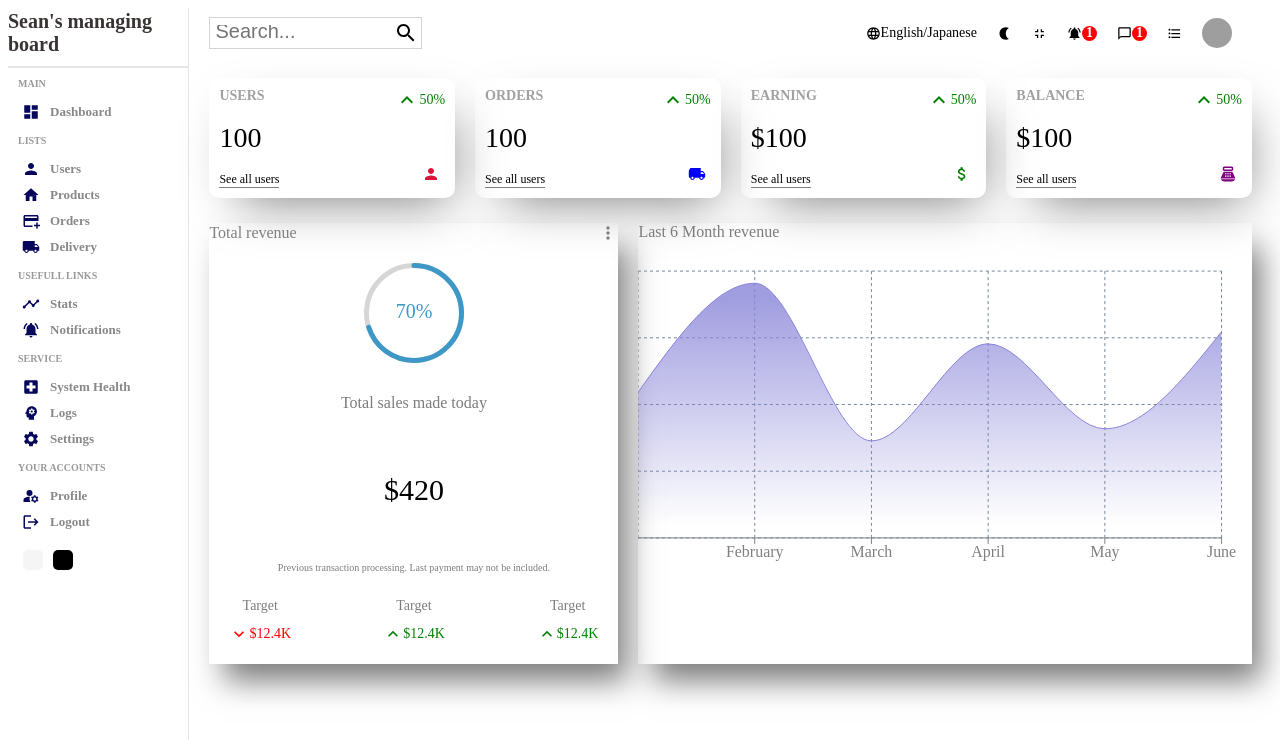
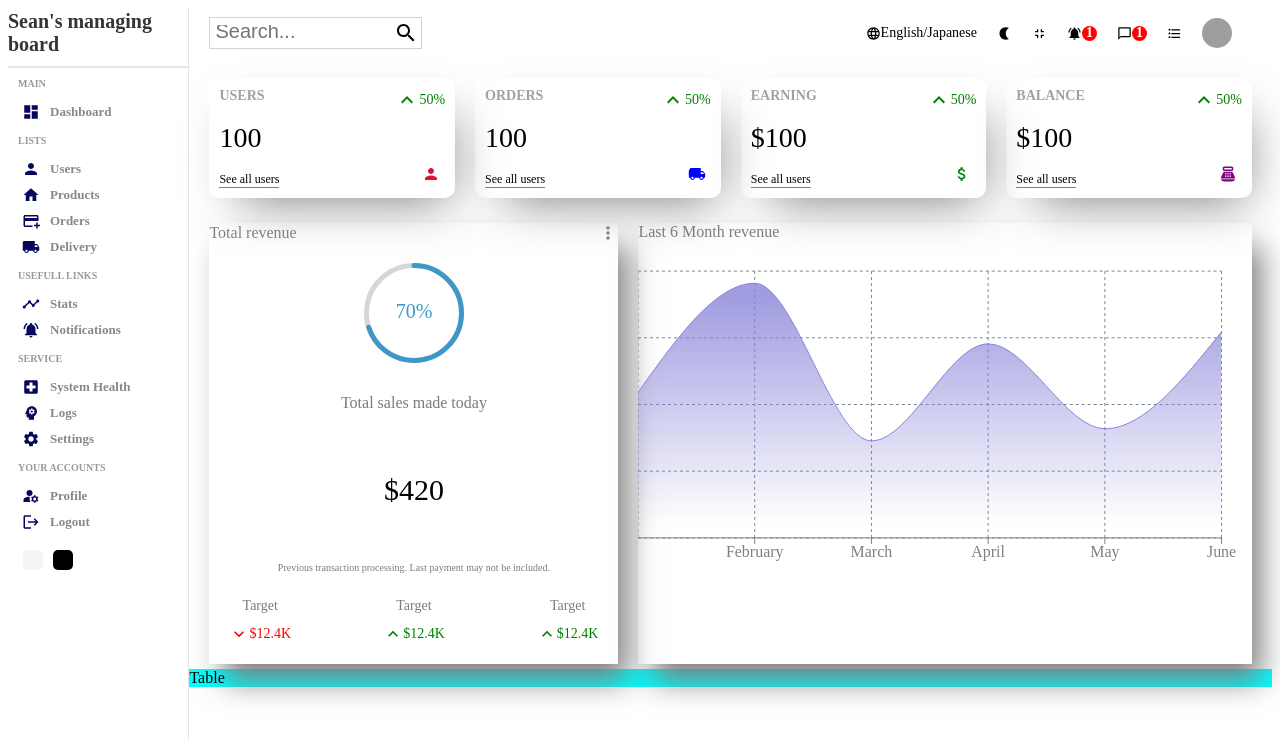
Before and after one commit to seanyu7/admin-panel-youtube, a React (Create React App) app: page / in a window 1280 px wide. Shown: the top 740 px of the page. Built offline with nearby package versions, Linux system fonts and the light colour scheme; grey boxes are pictures that could not be loaded.

Commit message:
✨ added table component to home page

```diff
--- a/src/pages/home/Home.jsx
+++ b/src/pages/home/Home.jsx
@@ -3,6 +3,7 @@ import Chart from "../../component/chart/Chart";
 import Feature from "../../component/feature/Feature";
 import Navbar from "../../component/navbar/Navbar";
 import Sidebar from "../../component/sidebar/Sidebar";
+import Table from "../../component/table/Table";
 import Widgets from "../../component/widgets/Widgets";
 import "./home.css";
 
@@ -22,6 +23,9 @@ function Home() {
           <Feature/>
           <Chart/>
         </div>
+        <div className="table">
+          <Table/>
+        </div>
       </div>
     </div>
   );
```
